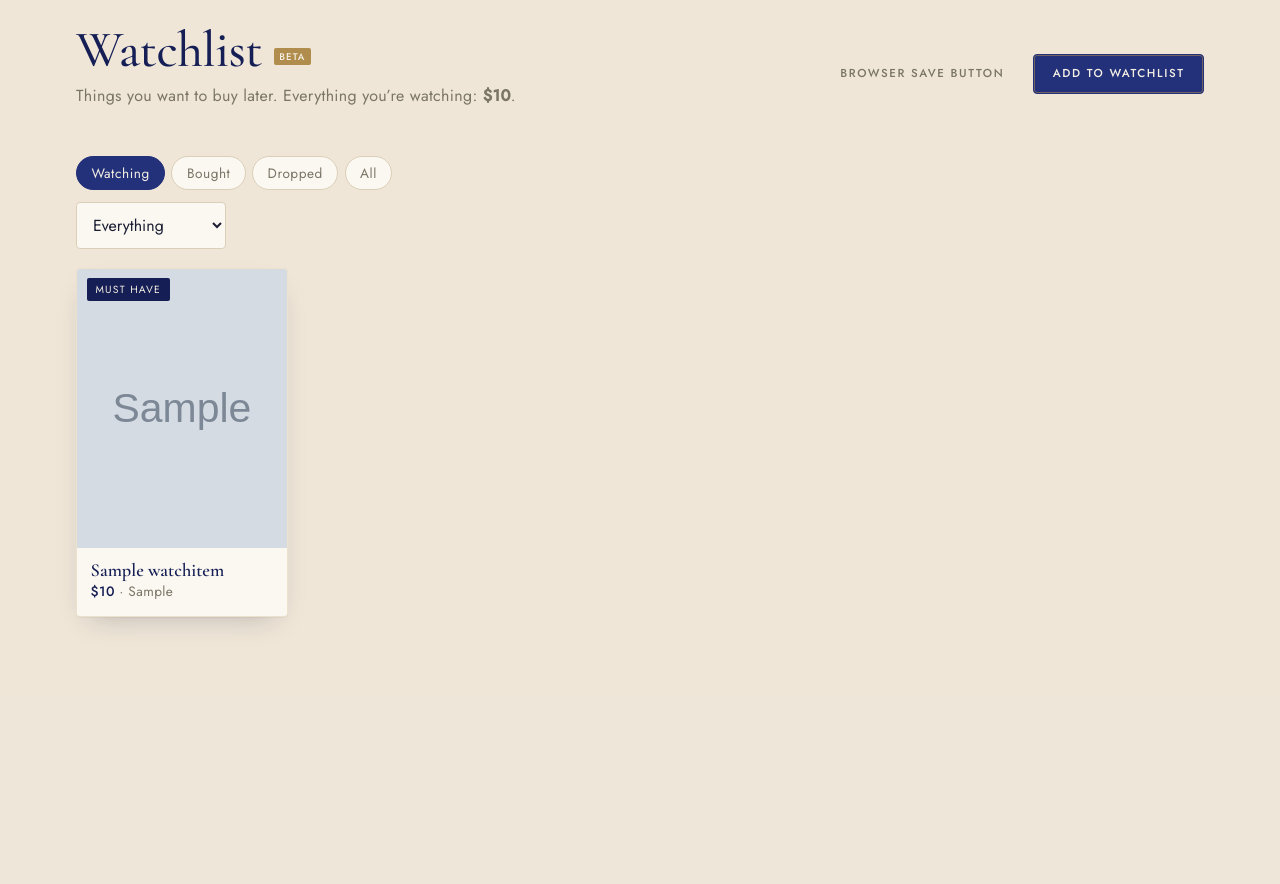
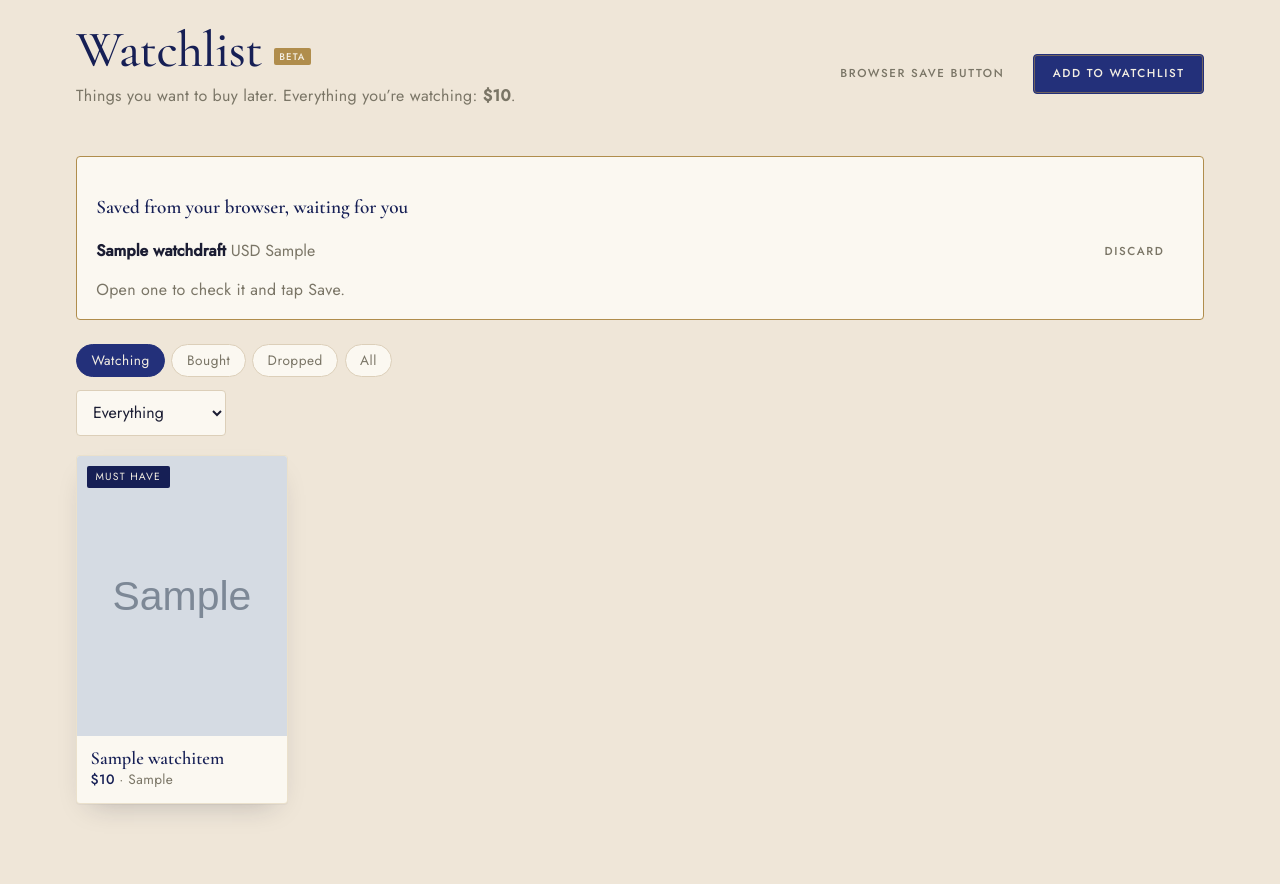
Before and after one commit to RexAgarwal/Virtual-wardrobe, a Django app: page /watchlist/ in a window 1280 px wide. Shown: the part 112-996 px from the top of the page. Before the commit the page ends 739 px from the top, so only its background shows below. Run offline with Django 5.2, Linux system fonts and the light colour scheme; a user stored in the database is signed in; tables that the repository leaves empty hold one stand-in row (values such as "Sample post"); grey boxes marked "Sample" are stand-in pictures; some libraries are stand-ins or nearby versions.

Commit message:
Fix saving a draft from the browser button, and list unfinished drafts
The review page for a draft posted its form back to the draft's own address, which only re-showed
the form, so Save appeared to do nothing and the item was never created. The form now posts to the
page that saves it. Unfinished drafts are listed at the top of the Watchlist (with Discard) so a
closed tab doesn't lose them. A shop picture that isn't a readable image (an SVG or an error page)
now saves the item without a picture instead of failing.

Co-Authored-By: Claude Sonnet 5.5 <noreply@anthropic.com>

```diff
--- a/closet/urls.py
+++ b/closet/urls.py
@@ -37,6 +37,7 @@ urlpatterns = [
     path('watchlist/import/', views.watch_import, name='watch_import'),
     path('watchlist/button/', views.watch_button, name='watch_button'),
     path('watchlist/draft/<uuid:pk>/', views.watch_draft, name='watch_draft'),
+    path('watchlist/draft/<uuid:pk>/discard/', views.watch_draft_discard, name='watch_draft_discard'),
     path('watchlist/manual/', views.watch_manual, name='watch_manual'),
     path('watchlist/<int:pk>/', views.watch_detail, name='watch_detail'),
     path('watchlist/<int:pk>/edit/', views.watch_edit, name='watch_edit'),
--- a/closet/views.py
+++ b/closet/views.py
@@ -662,7 +662,7 @@ def watch_list(request):
     return render(request, 'closet/watch_list.html', {
         'items': qs, 'status': status, 'kind': kind, 'nav': 'watchlist', 'totals': totals,
         'statuses': WatchItem.Status.choices, 'kinds': WatchItem.Kind.choices,
-        'total': request.user.watchlist.count()})
+        'total': request.user.watchlist.count(), 'drafts': request.user.watch_drafts.all()})
 
 
 @feature_required('watchlist')
@@ -693,8 +693,10 @@ def watch_add(request):
         wanted_image = form.cleaned_data.get('image_url')
         if wanted_image and not request.FILES.get('photo'):
             try:
-                item.photo.save('link.img', ContentFile(linkpreview.fetch_image(wanted_image)), save=False)
-            except (linkpreview.LinkError, OSError):
+                data = linkpreview.fetch_image(wanted_image)
+                Image.open(BytesIO(data)).verify()  # a shop 'picture' can be an SVG or an error page; refuse those here
+                item.photo.save('link.img', ContentFile(data), save=False)
+            except (linkpreview.LinkError, OSError, ValueError, SyntaxError):
                 messages.info(request, 'Saved without the shop picture. You can add your own.')
         item.save()
         try:
@@ -797,6 +799,13 @@ def watch_import(request):
 
 
 @feature_required('watchlist')
+@require_POST
+def watch_draft_discard(request, pk):
+    get_object_or_404(WatchDraft, pk=pk, owner=request.user).delete()
+    return redirect('closet:watch_list')
+
+
+@feature_required('watchlist')
 def watch_draft(request, pk):
     draft = get_object_or_404(WatchDraft, pk=pk, owner=request.user)
     initial = {'url': draft.url, 'name': draft.name, 'price': draft.price or None, 'currency': draft.currency,
--- a/static/closet/style.css
+++ b/static/closet/style.css
@@ -294,3 +294,11 @@ input[type=checkbox] { width: auto; accent-color: var(--royal); }
 .steps ol { padding-left: 1.2rem; display: grid; gap: .7rem; }
 .steps textarea { font-family: ui-monospace, Menlo, monospace; font-size: .72rem; }
 .bm { margin-top: .5rem; cursor: grab; }
+
+.drafts { background: var(--card); border: 1px solid var(--gold); border-radius: var(--radius); padding: .2rem 1.2rem 1rem; margin-bottom: 1.5rem; }
+.drafts h2 { font-size: 1.2rem; }
+.drafts ul { list-style: none; margin: 0; padding: 0; display: grid; gap: .3rem; }
+.drafts li { display: flex; align-items: center; justify-content: space-between; gap: 1rem; }
+.drafts li form { margin: 0; }
+.drafts a span { color: var(--muted); }
+.drafts p { margin: .4rem 0 0; }
--- a/templates/closet/watch_form.html
+++ b/templates/closet/watch_form.html
@@ -2,7 +2,7 @@
 {% block title %}{{ title }}{% endblock %}
 {% block content %}
 <h1>{{ title }}</h1>
-<form method="post" enctype="multipart/form-data" class="stack">
+<form method="post" enctype="multipart/form-data" class="stack"{% if draft %} action="{% url 'closet:watch_add' %}"{% endif %}>
   {% csrf_token %}
   {% if shown_image %}<img class="preview" src="{{ shown_image }}" alt="From the shop" referrerpolicy="no-referrer"><small>Picture from the shop. It&rsquo;s saved with the item. Choose a file below to use your own instead.</small>
   {% elif item.photo %}<img class="preview" src="{{ item.photo.url }}" alt="">{% endif %}
--- a/templates/closet/watch_list.html
+++ b/templates/closet/watch_list.html
@@ -5,6 +5,21 @@
   <div><h1>Watchlist <span class="beta">beta</span></h1><p class="sub">Things you want to buy later.{% if totals %} Everything you&rsquo;re watching: <strong>{{ totals|join:' + ' }}</strong>.{% endif %}</p></div>
   <div class="actions" style="margin:0"><a class="btn quiet" href="{% url 'closet:watch_button' %}">Browser save button</a><a class="btn primary" href="{% url 'closet:watch_add' %}">Add to watchlist</a></div>
 </section>
+
+{% if drafts %}
+<section class="drafts" aria-label="Saved from your browser">
+  <h2>Saved from your browser, waiting for you</h2>
+  <ul>
+    {% for d in drafts %}
+    <li>
+      <a href="{% url 'closet:watch_draft' d.pk %}"><strong>{{ d.name|default:'Untitled' }}</strong>{% if d.price %} <span>{{ d.currency }} {{ d.price }}</span>{% endif %}</a>
+      <form method="post" action="{% url 'closet:watch_draft_discard' d.pk %}">{% csrf_token %}<button class="btn quiet">Discard</button></form>
+    </li>
+    {% endfor %}
+  </ul>
+  <p class="sub">Open one to check it and tap Save.</p>
+</section>
+{% endif %}
 
 {% if total %}
 <nav class="chips" aria-label="Status">
```
Also changed, not shown: closet/tests.py (+46 -0 lines).
